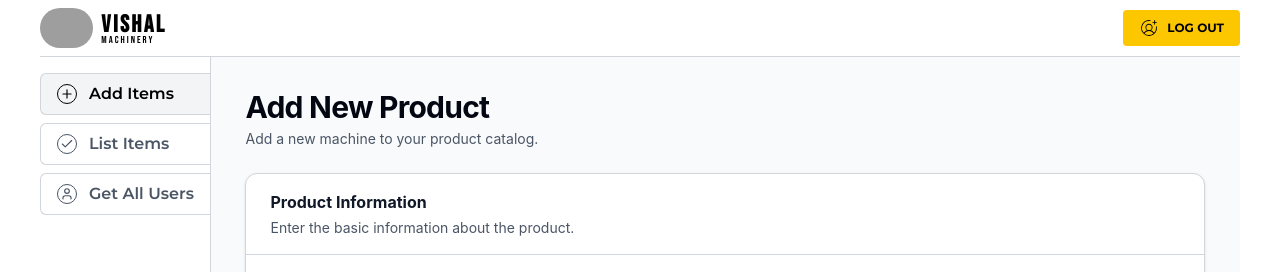
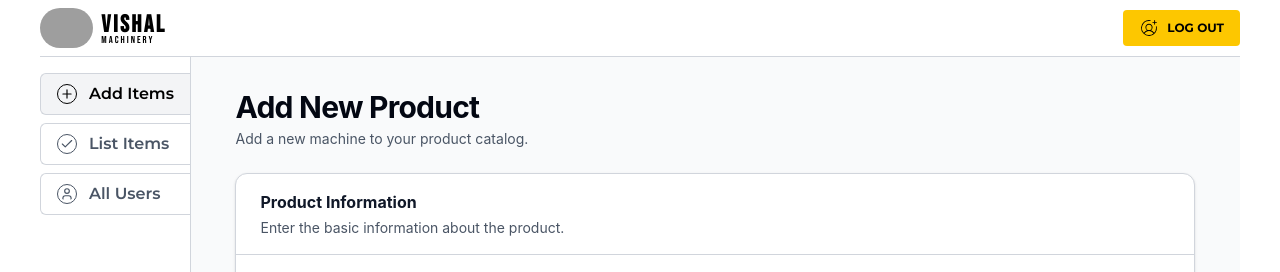
Before and after one commit to raviswamiii/Vishal-Machinery, a React (Vite) app in the folder admin/: page / in a window 1280 px wide. Shown: the top 272 px of the page. Built offline with nearby package versions, Linux system fonts and the light colour scheme; no server answers; grey boxes are pictures that could not be loaded.

Commit message:
FixedGetAllUsersPageNameToUsers

```diff
--- a/admin/src/Pages/Dashboard.tsx
+++ b/admin/src/Pages/Dashboard.tsx
@@ -24,7 +24,7 @@ export const Dashboard = () => {
     },
     {
       id: "getAllUsers" as Page,
-      label: "Get All Users",
+      label: "All Users",
       icon: User,
     },
   ];
```
